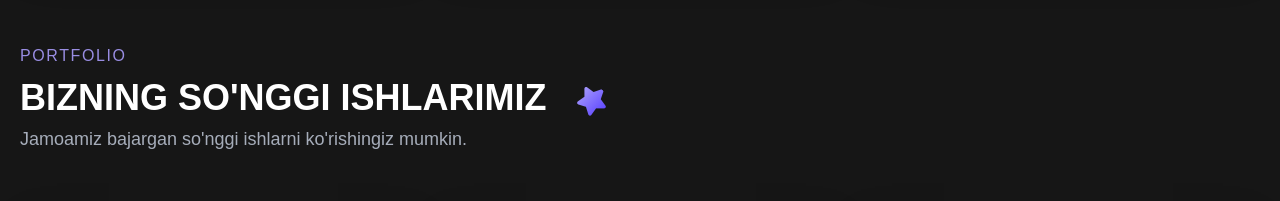
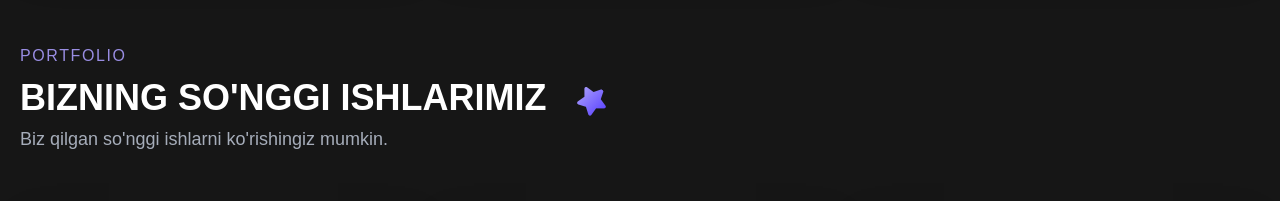
Before and after one commit to AppxNext-uz/appxnext_frontend, a React (Vite) app: page / in a window 1280 px wide. Shown: the part 1660-1861 px from the top of the page. Built offline with nearby package versions, Linux system fonts and the light colour scheme; grey boxes are pictures that could not be loaded.

Commit message:
Update main.jsx

```diff
--- a/src/pages/main.jsx
+++ b/src/pages/main.jsx
@@ -201,7 +201,7 @@ const Main = () => {
 							<i className="fa-solid rotate-45 ml-5 fa-star text-transparent font-extrabold bg-clip-text bg-gradient-to-r text-[28px] from-[#A599FC] to-[#5E46FF] max-[650px]:ml-2 max-[560px]:ml-0 max-[465px]:text-[22px]"></i>
 						</h2>
 						<p className="text-[18px] mt-[8px] max-w-2xl max-[450px]:text-[16px] max-[450px]:mt-[2px]">
-							Jamoamiz bajargan so'nggi ishlarni ko'rishingiz mumkin.
+							Biz qilgan so'nggi ishlarni ko'rishingiz mumkin.
 						</p>
 					</div>
 					<div className="mt-[50px] grid grid-cols-3 gap-3 w-full max-sm:grid-cols-2 max-[390px]:grid-cols-1">
```
